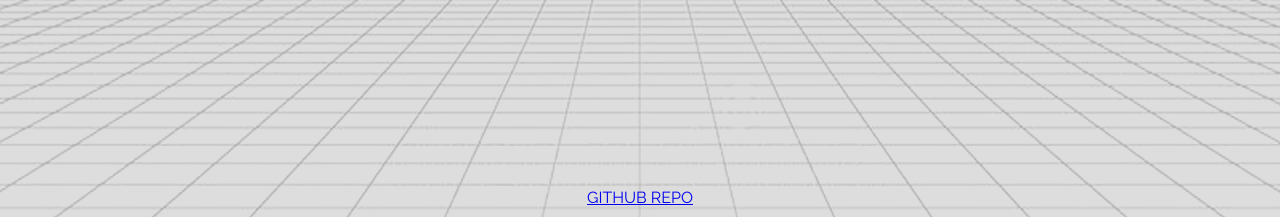
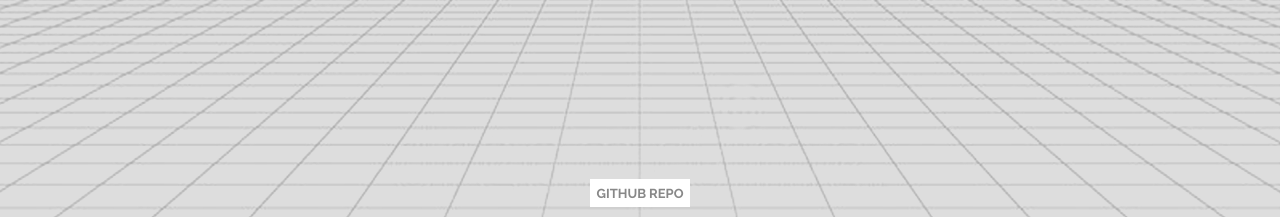
Before and after one commit to GreyforestMedia/ElementalDimensionizer, a plain HTML site: page index.html in a window 1280 px wide. Shown: the part 583-800 px from the top of the page. Drawn offline with nearby package versions, Linux system fonts and the light colour scheme.

Commit message:
Update index.html

```diff
--- a/index.html
+++ b/index.html
@@ -19,7 +19,7 @@ body {margin:0;padding:0;height:auto;width:100%;background-color:#ddd;font-famil
 
 h1 {font-weight:200;display:block;position:fixed;text-align:center;top:0;width:100%;left:0;font-size:22px;padding:10px;background:#aaa;color:#fff;}
 h2 {display:block;position:relative;text-align:center;top:0;width:100%;left:0;font-size:17px;padding:10px;background:#aaa;color:#fff;}
-#github {position:fixed;bottom:10px;width:100%;text-align:center;}
+#github {position:fixed;bottom:10px;width:100%;text-align:center;font-weight:bold;font-size:13px;color:#fff}
 </style>
 
 </head>
@@ -47,7 +47,7 @@
 </div>
 
 
-<div id="github"><a href="https://github.com/GreyforestMedia/ElementalDimensionizer" title="Github Repo">GITHUB REPO</a></div>
+<div id="github"><a href="https://github.com/GreyforestMedia/ElementalDimensionizer" title="Github Repo" style="text-decoration:none;display:inline-block;background:#fff;padding:.5em;color:#888;">GITHUB REPO</a></div>
 
 <script>
 // INIT ELEMENT
```
